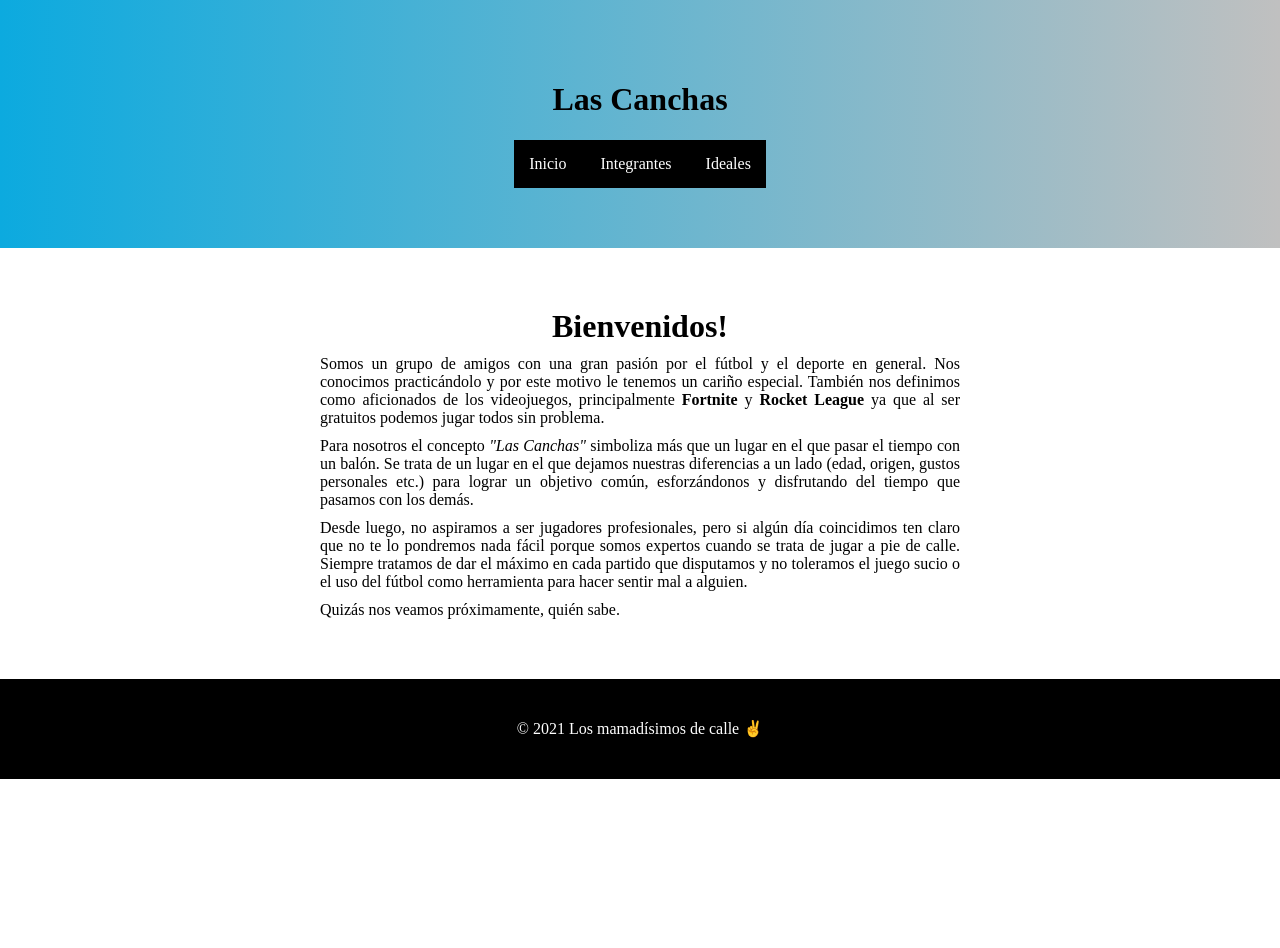
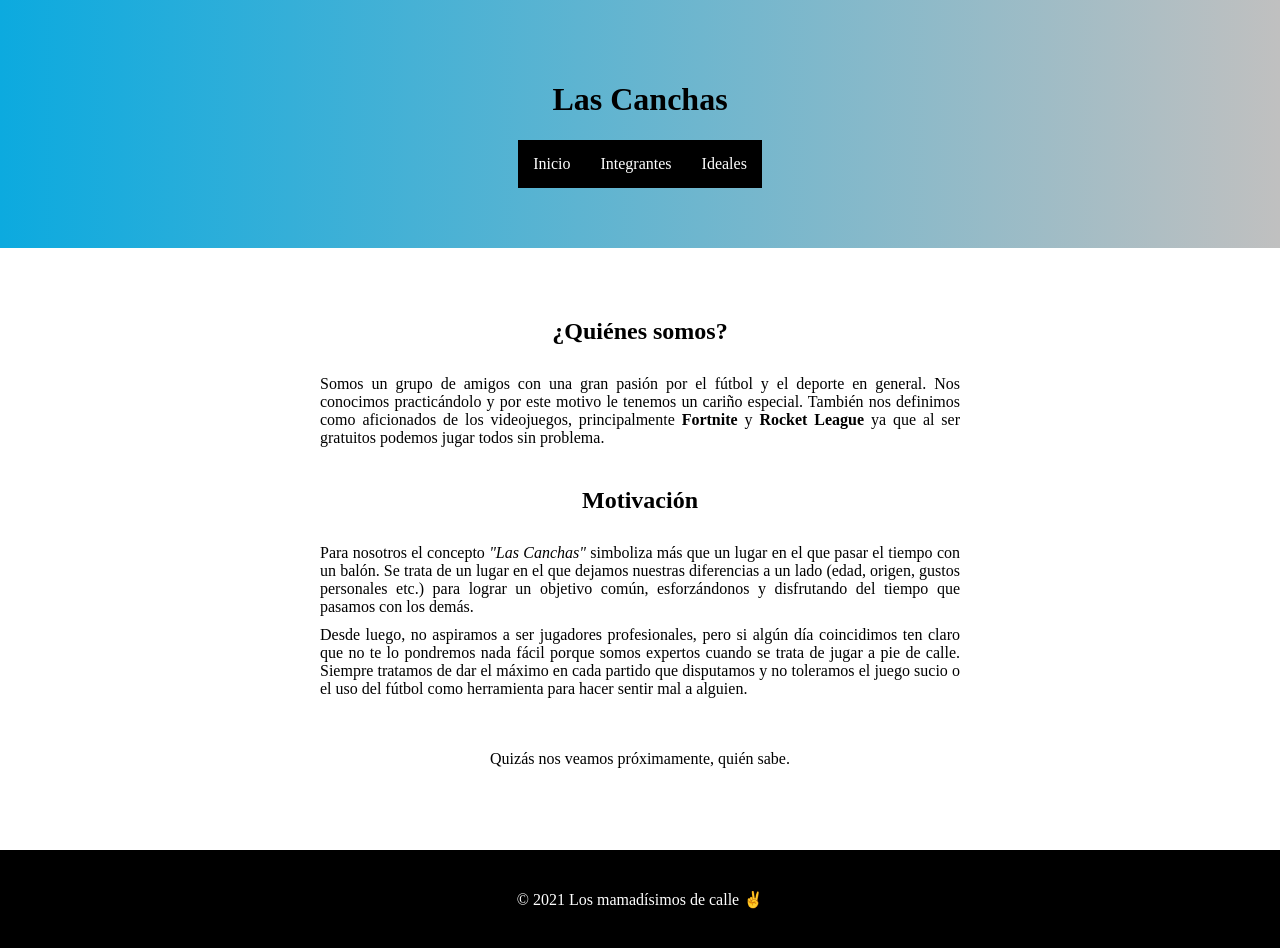
Before and after one commit to Andowna9/Las-Canchas, a plain HTML site: page index.html in a window 1280 px wide. Before the commit the page ends 800 px from the top, so only its background shows below. Drawn offline with Linux system fonts and the light colour scheme.

Commit message:
Added more semantic tags to html structure of index.html

```diff
--- a/index.css
+++ b/index.css
@@ -5,6 +5,8 @@ body {
     margin: 0;
     padding: 0;
 }
+
+/* HEADER + NAVIGATION BAR */
 
 header {
 
@@ -15,29 +17,46 @@ header {
 
 }
 
-
 nav {
 
-    background-color: black;
+    overflow: hidden;
+    width: fit-content;
     margin: auto;
-    width: fit-content;
 
 }
 
-nav a {
 
-    display: inline-block;
+
+nav ul {
+
+    list-style-type: none;
+    margin: 0;
+    padding: 0;
+
+}
+
+nav ul li {
+
+    background-color: black;
+    float: left;
+}
+
+nav ul li a {
+
+    display: block;
     padding: 15px 15px;
     text-decoration: none;
     color: white;
 }
 
-nav a:hover {
+nav ul li a:hover {
 
     background-color: white;
     color: black;
 }
 
+
+/* CONTENT */
 
 main {
 
@@ -45,7 +64,7 @@ main {
     width: 100%;
 
     text-align: center;
-    padding: 60px 0;
+    padding: 50px 0;
 
 }
 
@@ -57,11 +76,26 @@ main p {
     text-align: justify;
 }
 
-main h1 {
+main h2 {
 
     margin: auto;
+    padding: 20px;
 }
 
+
+
+main section {
+
+    margin-bottom: 20px;
+}
+
+#reader-attention-text {
+
+    text-align: center;
+    padding: 32px;
+}
+
+/* FOOTER */
 
 footer {
 
@@ -72,3 +106,14 @@ footer {
     background-color: black;
     color: white;
 }
+
+/* Mobile media queries */
+
+@media only screen and (max-width: 768px) {
+
+    main p {
+
+        width: 75%;
+    }
+
+}
--- a/index.html
+++ b/index.html
@@ -20,9 +20,13 @@
 
             <nav>
 
-                <a href="index.html">Inicio</a>
-                <a href="members.html">Integrantes</a>
-                <a href="#">Ideales</a>
+                <ul>
+
+                    <li><a href="index.html">Inicio</a></li>
+                    <li><a href="members.html">Integrantes</a></li>
+                    <li><a href="#">Ideales</a></li>
+
+                </ul>
 
             </nav>
 
@@ -32,7 +36,10 @@
 
         <main>
 
-            <h1>Bienvenidos!</h1>
+
+            <section>
+
+                <h2>¿Quiénes somos?</h2>
 
                 <p>
                     Somos un grupo de amigos con una gran pasión por el fútbol y
@@ -43,6 +50,12 @@
 
 
                 </p>
+
+            </section>
+
+            <section>
+
+                <h2>Motivación</h2>
 
                 <p>
                     Para nosotros el concepto <i>"Las Canchas"</i> simboliza más que un lugar en el
@@ -59,7 +72,9 @@
                     como herramienta para hacer sentir mal a alguien.
                 </p>
 
-            <p>
+            </section>
+
+            <p id="reader-attention-text">
                 Quizás nos veamos próximamente, quién sabe.
             </p>
 
--- a/members.css
+++ b/members.css
@@ -1,3 +1,8 @@
+body {
+
+    margin: 0;
+    padding: 0;
+}
 
 a, a:hover {
     color: inherit;
```
Lines whose indentation alone changed are shown as unchanged.
